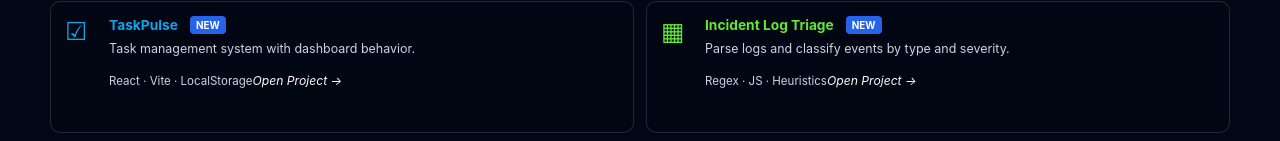
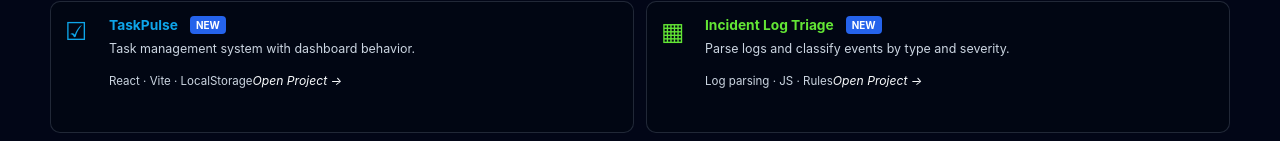
Before and after one commit to mafalcone/portfolio-projects, a React (Vite) app in the folder presupuesto_electrico/: page / in a window 1280 px wide. Shown: the part 719-860 px from the top of the page. Built offline with nearby package versions, Linux system fonts and the light colour scheme.

Commit message:
Clarify incident triage stack label

```diff
--- a/presupuesto_electrico/src/finalCards.js
+++ b/presupuesto_electrico/src/finalCards.js
@@ -7,7 +7,7 @@
 
 export const projects = [
   { id: 'taskpulse', title: 'TaskPulse', desc: 'Task management system with dashboard behavior.', stack: 'React · Vite · LocalStorage', color: 'blue', icon: '☑', tag: 'NEW' },
-  { id: 'logs', title: 'Incident Log Triage', desc: 'Parse logs and classify events by type and severity.', stack: 'Regex · JS · Heuristics', color: 'green', icon: '▦', tag: 'NEW' },
+  { id: 'logs', title: 'Incident Log Triage', desc: 'Parse logs and classify events by type and severity.', stack: 'Log parsing · JS · Rules', color: 'green', icon: '▦', tag: 'NEW' },
   { id: 'site', title: 'Web Hardening Review', desc: 'Review headers and public response signals.', stack: 'Node.js · API · Report', color: 'purple', icon: '◇', tag: 'NEW' },
   { id: 'estimate', title: 'Service Estimate', desc: 'Create service quotes and export PDF.', stack: 'React · jsPDF · LocalStorage', color: 'orange', icon: '▣' },
   { id: 'nutrition', title: 'Nutrition Analyzer', desc: 'Search nutrition facts for foods.', stack: 'Data lookup · React', color: 'blue', icon: '♢' }
```
